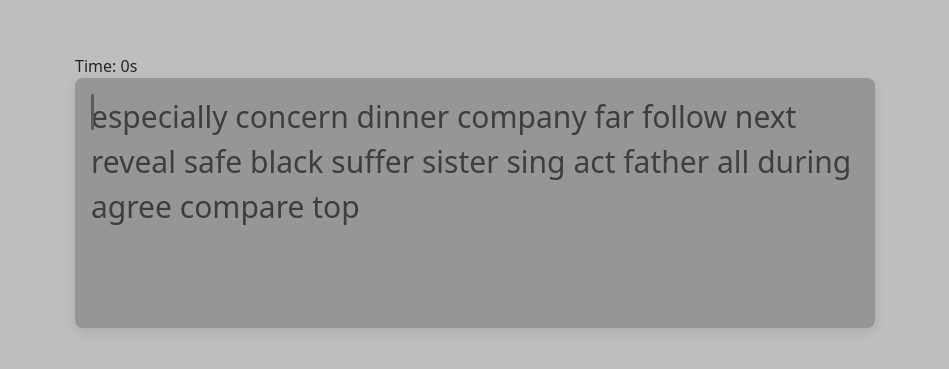
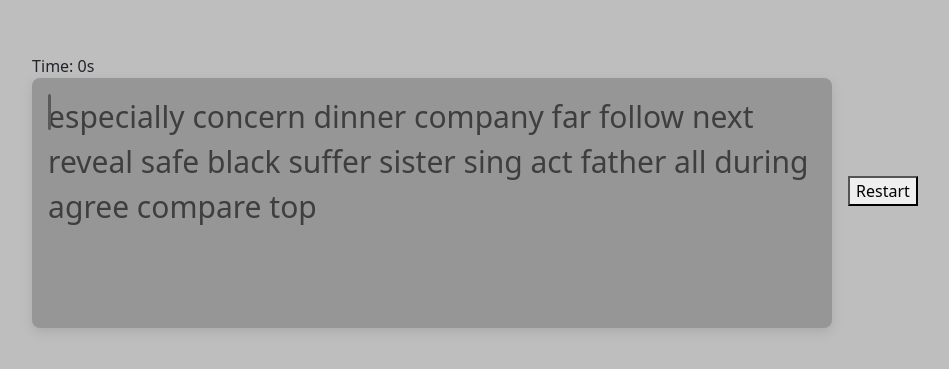
Before and after one commit to alexntragatakis/typing-speed-test, a React (Vite) app: page / in a window 1280 px wide. Shown: the part 209-578 px from the top of the page, without its empty margins (165-1114 px from the left). Built offline with nearby package versions, Linux system fonts and the light colour scheme.

Commit message:
Create ControlBar and add restart button to it

```diff
--- a/src/App.tsx
+++ b/src/App.tsx
@@ -3,6 +3,7 @@ import "./styles/variables.css";
 import "./styles/App.css";
 import TextBox from "./components/TextBox/TextBox";
 import Results from "./components/Results/Results";
+import ControlBar from "./components/ControlBar/ControlBar";
 import { calculateResults } from "./utils/calculateStats";
 import type { rawResult } from "./utils/calculateStats";
 
@@ -21,8 +22,8 @@ function App() {
   };
 
   return (
-    <>
-      <div className="centered-page">
+    <div className="centered-page">
+      <div className="content">
         {!showResults ? (
           <TextBox
             backClassName="black-back-text"
@@ -32,13 +33,13 @@ function App() {
             onFinished={handleFinished}
           ></TextBox>
         ) : (
-          <Results
-            result={calculateResults(rawResults!)}
-            onRestart={handleRestart}
-          ></Results>
+          <Results result={calculateResults(rawResults!)}></Results>
         )}
       </div>
-    </>
+      <div className="bottom-row">
+        <ControlBar onRestart={handleRestart} />
+      </div>
+    </div>
   );
 }
 
--- /dev/null
+++ b/src/components/ControlBar/ControlBar.css
@@ -0,0 +1,2 @@
+.buttons {
+}
--- /dev/null
+++ b/src/components/ControlBar/ControlBar.tsx
@@ -0,0 +1,17 @@
+import "./ControlBar.css";
+
+interface Props {
+  onRestart: () => void;
+}
+
+const ControlBar = ({ onRestart }: Props) => {
+  return (
+    <div className="buttons">
+      <button className="" onClick={onRestart}>
+        Restart
+      </button>
+    </div>
+  );
+};
+
+export default ControlBar;
--- a/src/components/Results/Results.css
+++ b/src/components/Results/Results.css
@@ -8,7 +8,3 @@
 .results {
   display: flex;
 }
-
-.buttons {
-  display: flex;
-}
--- a/src/components/Results/Results.tsx
+++ b/src/components/Results/Results.tsx
@@ -3,19 +3,13 @@ import type { processedResult } from "../../utils/calculateStats";
 
 interface Props {
   result: processedResult;
-  onRestart: () => void;
 }
 
-const Results = ({ result, onRestart }: Props) => {
+const Results = ({ result }: Props) => {
   return (
     <div className="results-page-wrap">
       <div className="results">
         {result.WPM} WPM {result.accuracy}% Accuracy
-      </div>
-      <div className="buttons">
-        <button className="" onClick={onRestart}>
-          Restart
-        </button>
       </div>
     </div>
   );
--- a/src/styles/App.css
+++ b/src/styles/App.css
@@ -5,9 +5,18 @@ body {
 .centered-page {
   display: flex;
 
+  justify-content: center;
+  align-items: center;
+
   width: 100vw;
   height: 100vh;
+  gap: 16px;
+}
 
-  justify-content: center;
-  align-items: center;
+.content {
 }
+
+.bottom-row {
+}
+
+/* a */
```
